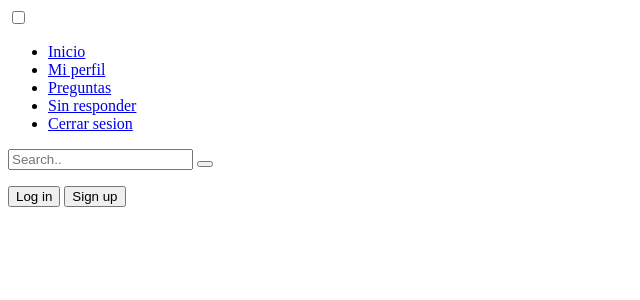
After one commit to AlejandroPerezAnuncibay/proyecto2, a PHP site: page /proyecto2/menu.php in a window 1280 px wide. The commit adds this page. Shown: the top 300 px of the page, without its empty margins (0-640 px from the left). Run offline with PHP 8.4, Linux system fonts and the light colour scheme.

Commit message:
menu php

```diff
--- /dev/null
+++ b/php/footer.php
@@ -0,0 +1,5 @@
+<footer>
+        <ul>
+            <li><a href="#" class="f1">Copyright &copy; 2020</a></li>
+        </ul>
+</footer>
--- /dev/null
+++ b/php/menu.php
@@ -0,0 +1,29 @@
+ <nav id="menu">
+    <input type="checkbox" id="check">
+    <label for="check" class="checkbtn open">
+        <i class="fas fa-bars"></i>
+    </label>
+    <label for="check" class="checkbtn close">
+        <i id="cerrar" class="fas fa-times"></i>
+    </label>
+
+    <ul id="menuList">
+        <li id="btnCal"><a class="active" href="http://localhost:8765/proyecto2/php/home.php">Inicio</a></li>
+        <li id="btnUsu"><a href="http://localhost:8765/proyecto2/php/user.php">Mi perfil</a></li>
+        <li><a href="#">Preguntas</a></li>
+        <li><a href="#">Sin responder</a></li>
+        <li class="salir"><a href="http://localhost:8765/proyecto2/php">Cerrar sesion</a></li>
+    </ul>
+
+    <form class="buscador" action="#">
+        <input type="text" placeholder="Search.." name="search">
+        <button type="submit"><i class="fa fa-search"></i></button>
+    </form>
+    <i class='fas fa-user-circle' style='font-size:36px'><a href="http://localhost:8765/proyecto2/php"></a></i>
+    <i class="fa fa-sign-out" style="font-size:36px"><a href="#"></a></i>
+    <div class="btncambiar">
+        <input type="button" value="Log in" class="btnSignin unactive changeForm">
+        <input type="button" value="Sign up" class="btnSignup active">
+    </div>
+
+</nav>
--- a/php/user.php
+++ b/php/user.php
@@ -13,12 +13,12 @@ session_start();
     <link rel="stylesheet" href="../style/modifyUser.css">
     <link rel="icon" type="image/png" href="../media/shortlogo.png">
     <link rel="preconnect" href="https://fonts.gstatic.com">
-    <link href="https://fonts.googleapis.com/css2?family=Montserrat:wght@100;200;300;400;500;600;700;800;900&display=swap" rel="stylesheet">
 </head>
 <body>
 <!--MENU ROSA-->
 <?php
 require "code.php";
+//require_once "menu.php";
 $persona = cargarUsuario($_SESSION["idUsuario"]);
 
 
--- a/style/home.css
+++ b/style/home.css
@@ -1,3 +1,5 @@
+@import url('https://fonts.googleapis.com/css2?family=Raleway:wght@300&display=swap');
+@import url('https://fonts.googleapis.com/css2?family=Montserrat:ital,wght@0,100;0,200;0,300;0,400;0,500;0,600;0,700;0,900;1,100;1,200;1,300;1,400;1,500;1,600;1,700;1,800;1,900&display=swap');
 @font-face {
     font-family: "elephans";
     src: url("../fonts/Elephans.ttf");
--- a/style/users.css
+++ b/style/users.css
@@ -1,3 +1,4 @@
+@import url('https://fonts.googleapis.com/css2?family=Montserrat:ital,wght@0,100;0,200;0,300;0,400;0,500;0,600;0,700;0,900;1,100;1,200;1,300;1,400;1,500;1,600;1,700;1,800;1,900&display=swap');
 
 *{
     margin: 0;
```
Also changed, not shown: php/home.php (+23 -63 lines).
